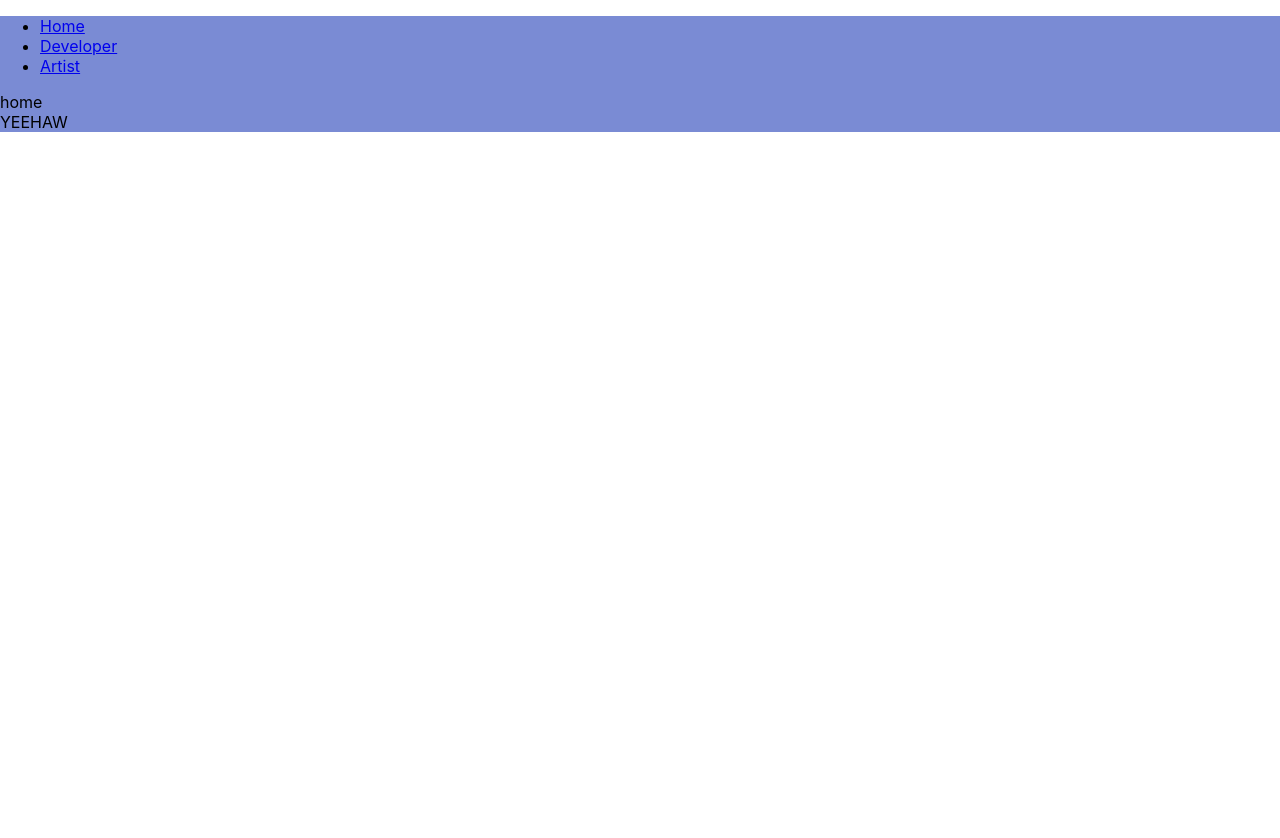
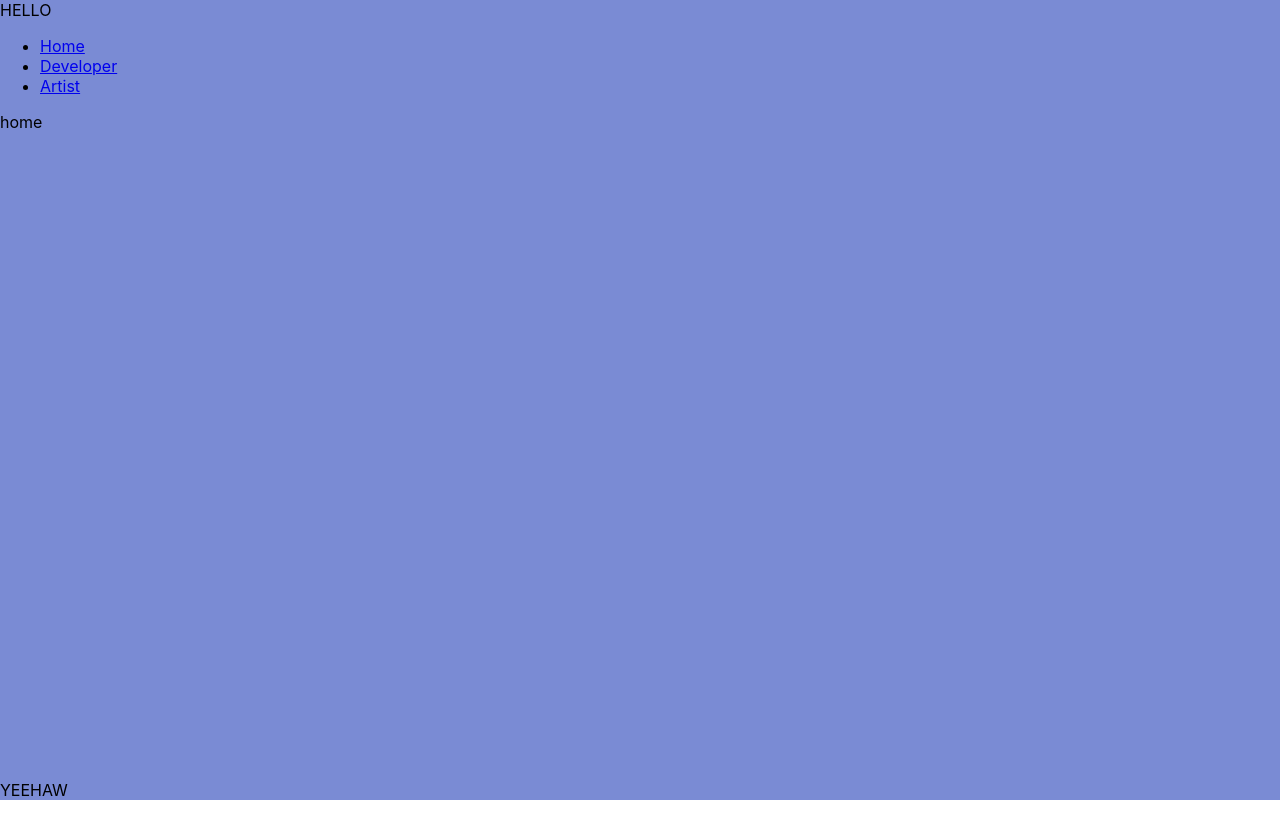
Before and after one commit to sketchychen/sketchychen.github.io, a React (Create React App) app: page / in a window 1280 px wide. Shown: the top 838 px of the page. Before the commit the page ends 800 px from the top, so only its background shows below. Built offline with nearby package versions, Linux system fonts and the light colour scheme.

Commit message:
cssing the layout

```diff
--- a/src/app/index.tsx
+++ b/src/app/index.tsx
@@ -21,7 +21,10 @@ export default function App() {
                 <Route path="/" element={<Layout pages={ pages } />}>
                     {
                         pages.map((page: PageType) => (
-                            <Route path={ page.path } element={ page.element }>
+                            <Route
+                                path={ page.path }
+                                element={ page.element }
+                            >
                                 { page.title }
                             </Route>
                         ))
--- a/src/app/pages/Layout.tsx
+++ b/src/app/pages/Layout.tsx
@@ -12,6 +12,7 @@ interface HeaderPropType {
 function Header (props: HeaderPropType): ReactElement {
     return (
         <header className='layout-header'>
+            <div className='banner'>HELLO</div>
             <nav>
                 <ul>
                     {
@@ -37,17 +38,16 @@ function Footer(): ReactElement {
     );
 }
 
-
 interface LayoutProps {
     pages: Array<PageType>,
 }
 
 export default function Layout(props: LayoutProps): ReactElement {
     return (
-        <div className="container">
+        <div className='layout'>
             <Header pages={ props.pages } />
-            <Outlet />
             <Footer />
+            <div className='layout-body'><Outlet /></div>
         </div>
     );
 }
--- a/src/styles/index.scss
+++ b/src/styles/index.scss
@@ -5,6 +5,8 @@ body {
         sans-serif;
     -webkit-font-smoothing: antialiased;
     -moz-osx-font-smoothing: grayscale;
+    // height: 100vh;
+    width: 100%;
 }
 
   code {
--- a/src/styles/layout.scss
+++ b/src/styles/layout.scss
@@ -1,5 +1,6 @@
-.container {
+.layout {
     background-color: #7a8bd4;
+    height: 100vh;
     & h1 {
         color: green;
     }
@@ -7,3 +8,18 @@
         color: blue;
     }
 }
+
+.layout-header {
+    grid-area: header;
+}
+
+.layout-body {
+    height: 100%;
+}
+
+.layout-footer {
+    width: 100%;
+    position: absolute;
+    bottom: 0;
+    left: 0;
+}
```
